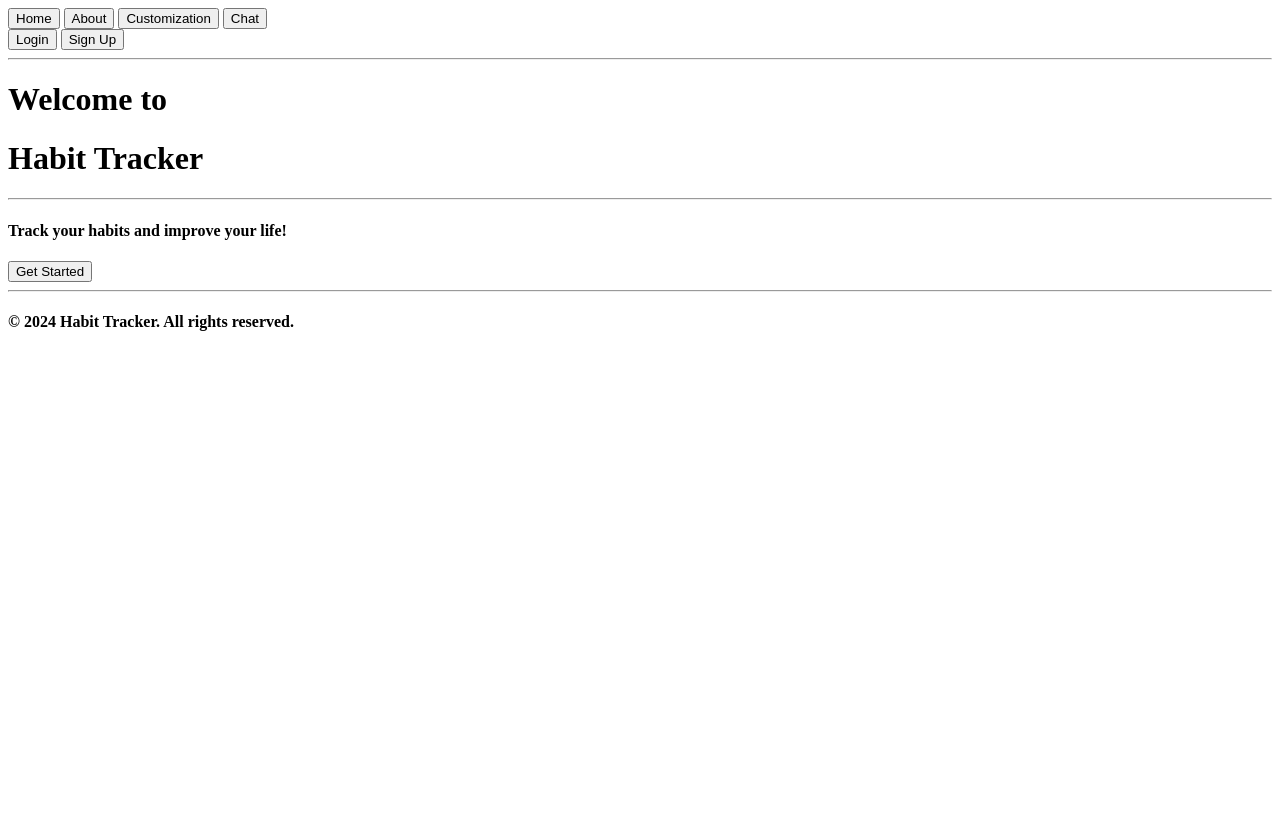
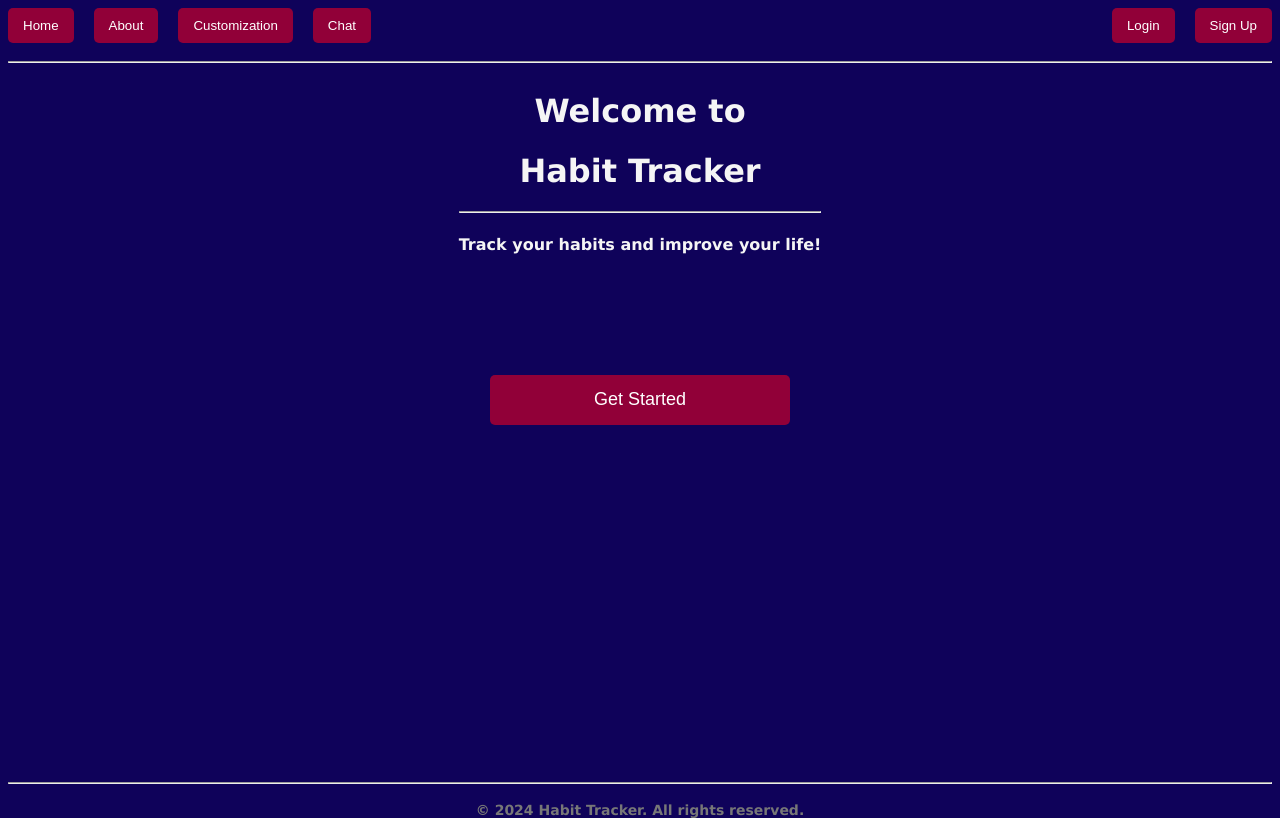
Before and after one commit to Krokodille777/Habit-Tracker, a Flask app: page / in a window 1280 px wide. Before the commit the page ends 331 px from the top, so only its background shows below. Run offline with Flask 3, Linux system fonts and the light colour scheme.

Commit message:
Remove unused script.js and style.css files; update index.html to correct stylesheet path and improve structure

```diff
--- /dev/null
+++ b/static/css/js/style.css
@@ -0,0 +1,84 @@
+body{
+    background-color: #0f025a;
+    font-family: Verdana, Geneva, Tahoma, sans-serif;
+    color: #f5f5f5;
+}
+.mainClass {
+    display:flex;
+    flex-direction: column;
+    align-items: center;
+    justify-content: center;
+}
+.textClass {
+    color: #f5f5f5;
+    font-size: 16px;
+    text-align: center;
+
+
+}
+.buttons {
+    position: relative;
+    top:100px;
+
+}
+.buttons button{
+    background-color: #910038;
+    color: white;
+    padding: 10px 20px;
+    border: none;
+    border-radius: 5px;
+    cursor: pointer;
+    width: 300px;
+    height: 50px;
+    font-size: 18px;
+}
+.buttons button:hover {
+    background-color: #b3004c;
+}
+
+.footerClass {
+    text-align: center;
+    position: relative;
+    top: 450px;
+    color: #777777;
+    font-size: 14px;
+}
+.headerclass {
+    display: flex;
+    justify-content: space-between;
+    align-items: center;
+    width: 100%;
+    padding-bottom:10px
+}
+.right_nav {
+    display: flex;
+    justify-content: flex-end;
+    gap: 20px;
+}
+.right_nav .btn {
+    background-color: #910038;
+    color: white;
+    padding: 10px 15px;
+    border: none;
+    border-radius: 5px;
+    cursor: pointer;
+}
+.right_nav .btn:hover {
+    background-color: #b3004c;
+}
+.left_nav {
+    display: flex;
+    justify-content: flex-start;
+    gap: 20px;
+}
+.left_nav .btn {
+    background-color: #910038;
+    color: white;
+    padding: 10px 15px;
+    border: none;
+    border-radius: 5px;
+    cursor: pointer;
+}
+.left_nav .btn:hover {
+    background-color: #b3004c;
+}
--- a/templates/index.html
+++ b/templates/index.html
@@ -3,11 +3,11 @@
     <head>
         <meta charset = "UTF-8">
         <title>Habit Tracker</title>
-        <link rel="stylesheet" type="text/css" href="style.css">
+        <link rel="stylesheet" type="text/css" href="../static/css/js/style.css">
         <link href = "app.py" rel = "flask">
     </head>
     <body>
-        <div class = "mainClass">
+
             <div class = "headerclass">
                 <nav class = "left_nav">
                     <button class = "btn" id = "homeBtn">Home</button>
@@ -20,6 +20,7 @@
 
             </div>
             <hr>
+            <div class = "mainClass">
                 <div class = "textClass">
                     <h1>Welcome to</h1>
                     <h1>Habit Tracker</h1>
@@ -29,11 +30,12 @@
                 <div class = "buttons">
                     <button  id = "GetStartedBtn" onclick = "GetStarted()">Get Started</button>
                     </div>
+            </div>
             <div class = "footerClass">
                 <hr>
                 <h4>© 2024 Habit Tracker. All rights reserved.</h4>
             </div>
-        </div>
+
         <script src = "script.js"></script>
     </body>
 </html>
```
Also changed, not shown: static/css/js/script.js (added), style.css (deleted). Lines whose indentation alone changed are shown as unchanged.
